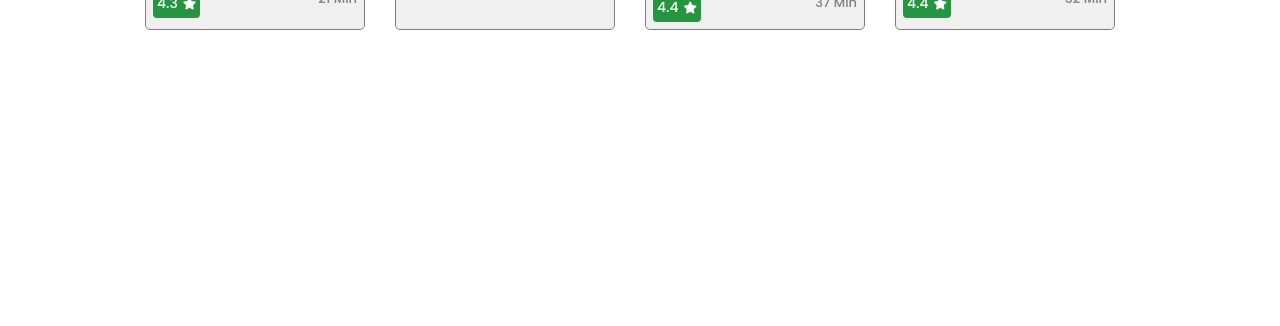
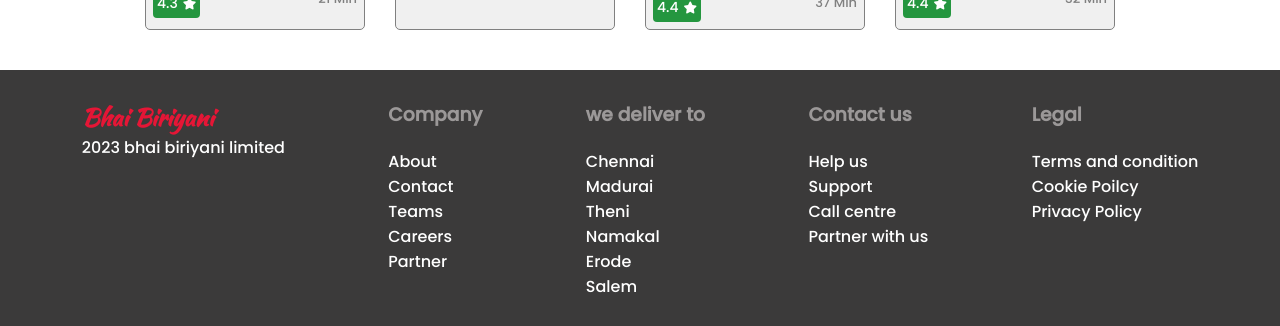
Before and after one commit to ameerkhan123ak/namaste-react, a React (Vite) app: page / in a window 1280 px wide. Shown: the part 900-1226 px from the top of the page. Before the commit the page ends 970 px from the top, so only its background shows below. Built offline with nearby package versions, Linux system fonts and the light colour scheme.

Commit message:
updated 11/06/2023 17:55

```diff
--- a/App.js
+++ b/App.js
@@ -1,12 +1,13 @@
 import React from 'react';
 import ReactDOM from 'react-dom/client';
 import resList from './file.json'
+import Footer from './Components/Footer';
 
 const Header = () => {
     return (
         <div className='header'>
             <div className='logo-container'>
-                <h1>Bhai Biriyani</h1>
+                <h1 id='logo'>Bhai Biriyani</h1>
             </div>
             <div className='nav-items'>
                 <ul>
@@ -68,6 +69,7 @@ const AppLayout = () => {
         <div className='app'>
             <Header />
             <Body />
+            <Footer />
         </div>
     );
 };
--- /dev/null
+++ b/Components/Footer.js
@@ -0,0 +1,73 @@
+import React from 'react';
+
+
+const Footer1 = () => {
+    return (
+        <div className='footer-container'>
+            <h2 id='logo'>Bhai Biriyani</h2>
+            <p>2023 bhai biriyani limited</p>
+        </div>
+    );
+}
+
+const Footer2 = () => {
+    return (
+        <div className='footer-container'>
+            <h3>Company</h3>
+            <p>About</p>
+            <p>Contact</p>
+            <p>Teams</p>
+            <p>Careers</p>
+            <p>Partner</p>
+        </div>
+    )
+}
+
+const Footer3 = () => {
+    return (
+        <div className='footer-container'>
+            <h3>we deliver to</h3>
+            <p>Chennai</p>
+            <p>Madurai</p>
+            <p>Theni</p>
+            <p>Namakal</p>
+            <p>Erode</p>
+            <p>Salem</p>
+        </div>
+    )
+}
+const Footer4 = () => {
+    return (
+        <div className='footer-container'>
+            <h3>Contact us</h3>
+            <p>Help us</p>
+            <p>Support</p>
+            <p>Call centre</p>
+            <p>Partner with us</p>
+        </div>
+    )
+}
+const Footer5 = () => {
+    return (
+        <div className='footer-container'>
+            <h3>Legal</h3>
+            <p>Terms and condition</p>
+            <p>Cookie Poilcy</p>
+            <p>Privacy Policy</p>
+        </div>
+    )
+}
+
+const Footer = () => {
+    return (
+        <div className='footer'>
+            <Footer1 />
+            <Footer2 />
+            <Footer3 />
+            <Footer4 />
+            <Footer5 />
+        </div>
+    )
+}
+
+export default Footer;
--- a/style.css
+++ b/style.css
@@ -18,7 +18,7 @@
     background-color: white;
     box-shadow: 0px 0pc 5px gray;
 }
-.logo-container h1
+#logo
 {
     font-family: 'Kaushan Script', cursive;
     color: #E51636;
@@ -133,3 +133,21 @@
 {
     font-size: 12px;
 }
+.footer
+{
+    background-color: rgb(59, 58, 58);
+    color:white;
+    display: flex;
+    justify-content: space-around;
+    padding:30px;
+}
+.footer-container h3
+{
+    margin-bottom: 20px;
+    color: rgb(155, 152, 152);
+}
+.footer-container p:hover
+{
+    text-decoration: underline;
+    cursor: pointer;
+}
```
